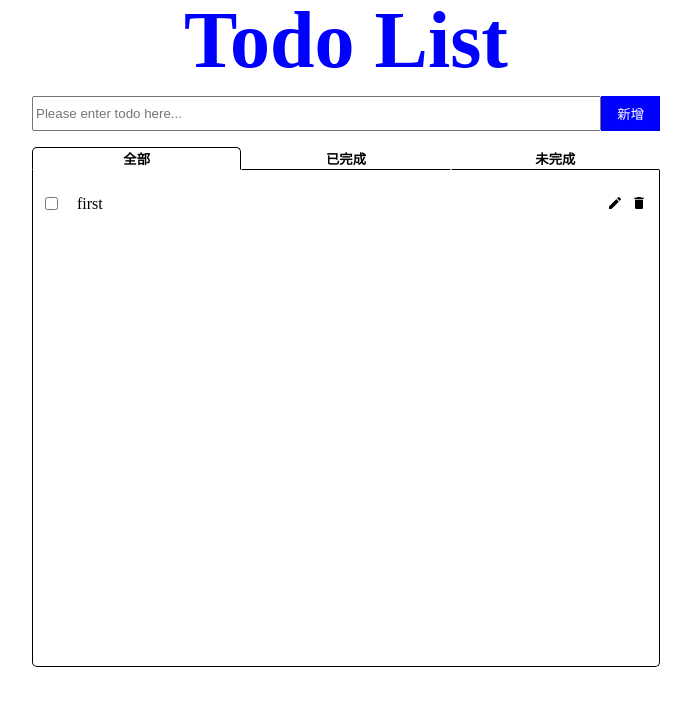
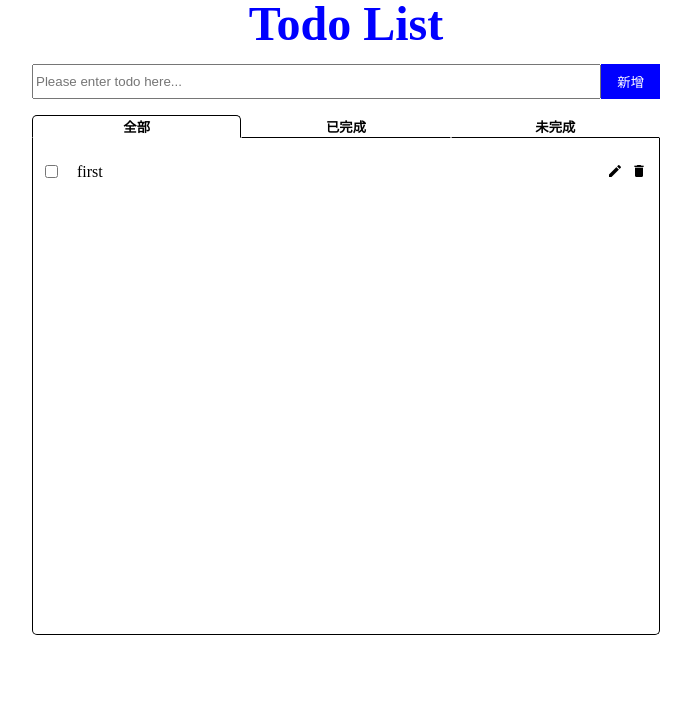
Before and after one commit to jjustin-35/todolist-demo, a React (Create React App) app: page / in a window 1280 px wide. Shown: the top 706 px of the page, without its empty margins (294-985 px from the left). Built offline with nearby package versions, Linux system fonts and the light colour scheme.

Commit message:
change the title size

```diff
--- a/src/components/Banner/styled.js
+++ b/src/components/Banner/styled.js
@@ -2,7 +2,7 @@ import styled from 'styled-components';
 
 export const Brand = styled.div`
     text-align: center;
-    font-size: 5rem;
+    font-size: 3rem;
     font-weight: bold;
     color: ${props => props.apearance??"black"};
 `
```
